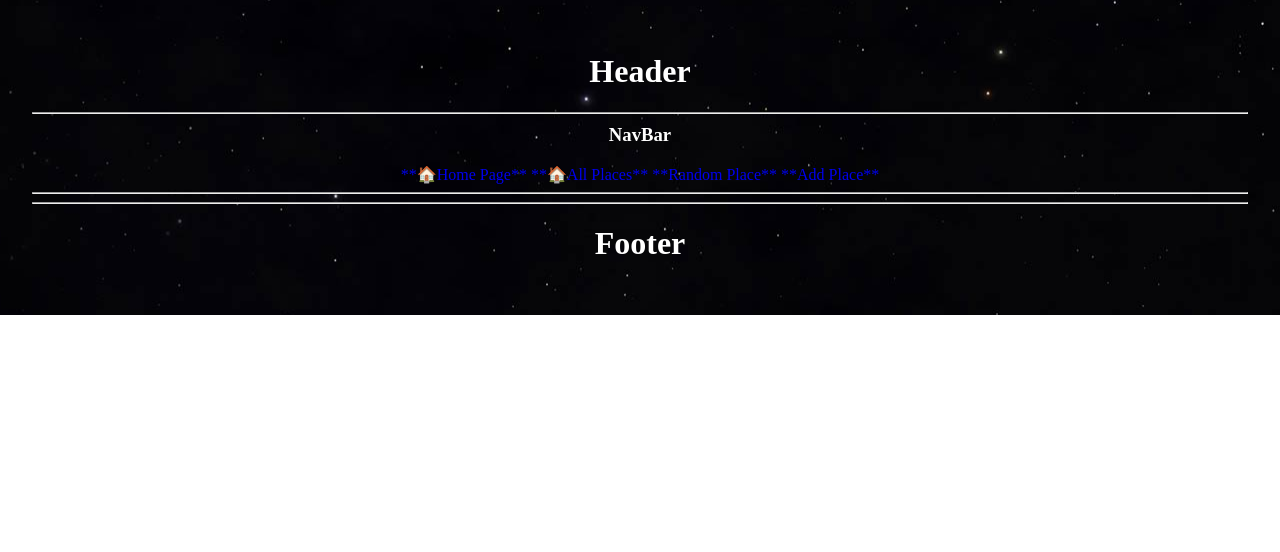
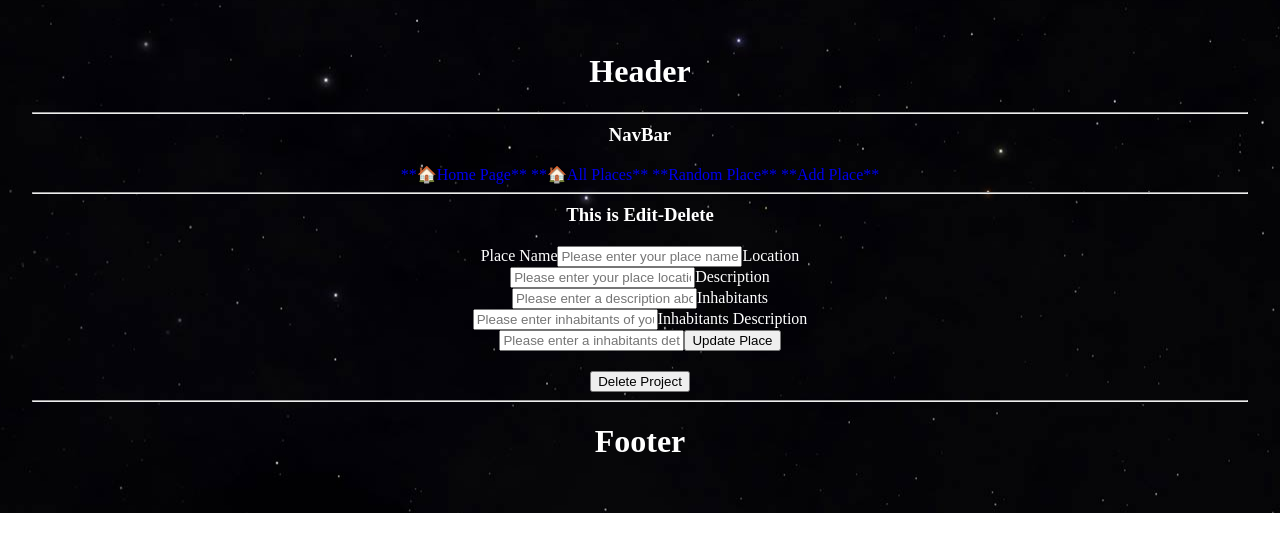
Before and after one commit to m02p02/react-json-project02, a React (Vite) app: page /places/Edit-delete in a window 1280 px wide. Shown: the top 552 px of the page. Built offline with nearby package versions, Linux system fonts and the light colour scheme; no server answers.

Commit message:
edit-delete page updated

```diff
--- a/src/App.jsx
+++ b/src/App.jsx
@@ -8,6 +8,7 @@ import AllLocationsPage from './pages/AllLocationsPage.jsx';
 import LocationDetailsPage from "./pages/LocationDetailsPage"
 import RandomLocationPage from './pages/RandomLocationPage.jsx';
 import AddLocationPage from "./pages/AddLocationPage"
+import EditDeletePage from './pages/EditDeletePage.jsx';
 import Footer from './components/Footer.jsx';
 
 import './App.css'
@@ -26,6 +27,7 @@ function App() {
         <Route path='/places/all-places' element={<AllLocationsPage />} />
         <Route path='/places/details/:placeId' element={<LocationDetailsPage />} />
         <Route path='/places/random-place' element={<RandomLocationPage />} />
+        <Route path='/places/Edit-delete' element={<EditDeletePage />} />
         <Route path='/places/add-place' element={<AddLocationPage />} />
       </Routes>
 
--- /dev/null
+++ b/src/pages/EditDeletePage.jsx
@@ -0,0 +1,145 @@
+import axios from "axios";
+import React, { useEffect } from "react";
+import { useState } from "react";
+import { useNavigate, useParams } from "react-router";
+
+function EditDeleteLocation() {
+  const [placeName, setPlaceName] = useState("");
+  const [location, setLocation] = useState("");
+  const [description, setDescription] = useState("");
+  const [inhabitants, setinhabitants] = useState("");
+  const [inhabitantsDescription, setInhabitantsDescription] = useState("");
+
+  const { placeId } = useParams();
+
+  const navigate = useNavigate();
+
+  useEffect(() => {
+    axios
+      .get(`https://exo-app-rest-api.adaptable.app/places/${placeId}`)
+      .then((response) => {
+        setPlaceName(response.data.placeName);
+        setLocation(response.data.location);
+        setDescription(response.data.description);
+        setinhabitants(response.data.inhabitants);
+        setInhabitantsDescription(response.data.inhabitantsDescription);
+      })
+      .catch((error) => {
+        console.log("error getting place in the API");
+        console.log(error);
+      });
+  }, []);
+
+  const handleFormSubmit = (e) => {
+    e.preventDefault();
+    const requestBody = {
+      placeName: placeName,
+      location: location,
+      description: description,
+      inhabitants: inhabitants,
+      inhabitantsDescription: inhabitantsDescription,
+    };
+
+    axios
+      .put(
+        `https://exo-app-rest-api.adaptable.app/places/${placeId}`,
+        requestBody
+      )
+      .then((response) => {
+        navigate(`/places/${placeId}`);
+      })
+      .catch((error) => {
+        console.log("error updating project");
+        console.log(error);
+      });
+  };
+
+  const deleteProject = () => {
+    axios
+      .delete(`https://exo-app-rest-api.adaptable.app/places/${placeId}`)
+      .then((response) => {
+        navigate("/places");
+      })
+      .catch((error) => {
+        console.log("Error deleting project...");
+        console.log(error);
+      });
+  };
+
+  return (
+    <div className="EditDeletePage">
+      <h3>This is Edit-Delete</h3>
+      <form onSubmit={handleFormSubmit}>
+        <label>
+          Place Name
+          <input
+            type="text"
+            name="Name of your place"
+            placeholder="Please enter your place name"
+            required={true}
+            value={placeName}
+            onChange={(e) => {
+              setPlaceName(e.target.value);
+            }}
+          />
+        </label>
+        <label>
+          Location
+          <input
+            type="text"
+            name="Location"
+            placeholder="Please enter your place location"
+            required={true}
+            value={location}
+            onChange={(e) => {
+              setLocation(e.target.value);
+            }}
+          />
+        </label>
+        <label>
+          Description
+          <input
+            type="text"
+            name="Description"
+            placeholder="Please enter a description about your place"
+            required={true}
+            value={description}
+            onChange={(e) => {
+              setDescription(e.target.value);
+            }}
+          />
+        </label>
+        <label>
+          Inhabitants
+          <input
+            type="text"
+            name="Inhabitants"
+            placeholder="Please enter inhabitants of your place"
+            required={true}
+            value={inhabitants}
+            onChange={(e) => {
+              setinhabitants(e.target.value);
+            }}
+          />
+        </label>
+        <label>
+          Inhabitants Description
+          <input
+            type="text"
+            name="Inhabitants description"
+            placeholder="Please enter a inhabitants details of your place"
+            required={true}
+            value={inhabitantsDescription}
+            onChange={(e) => {
+              setInhabitantsDescription(e.target.value);
+            }}
+          />
+        </label>
+        <button type="submit">Update Place</button>
+      </form>
+        <button onClick={deleteProject}>Delete Project</button>
+    </div>
+  );
+}
+
+export default EditDeleteLocation;
```
Also changed, not shown: src/components/EditDeleteLocation.jsx (deleted, +0 -17 lines).
